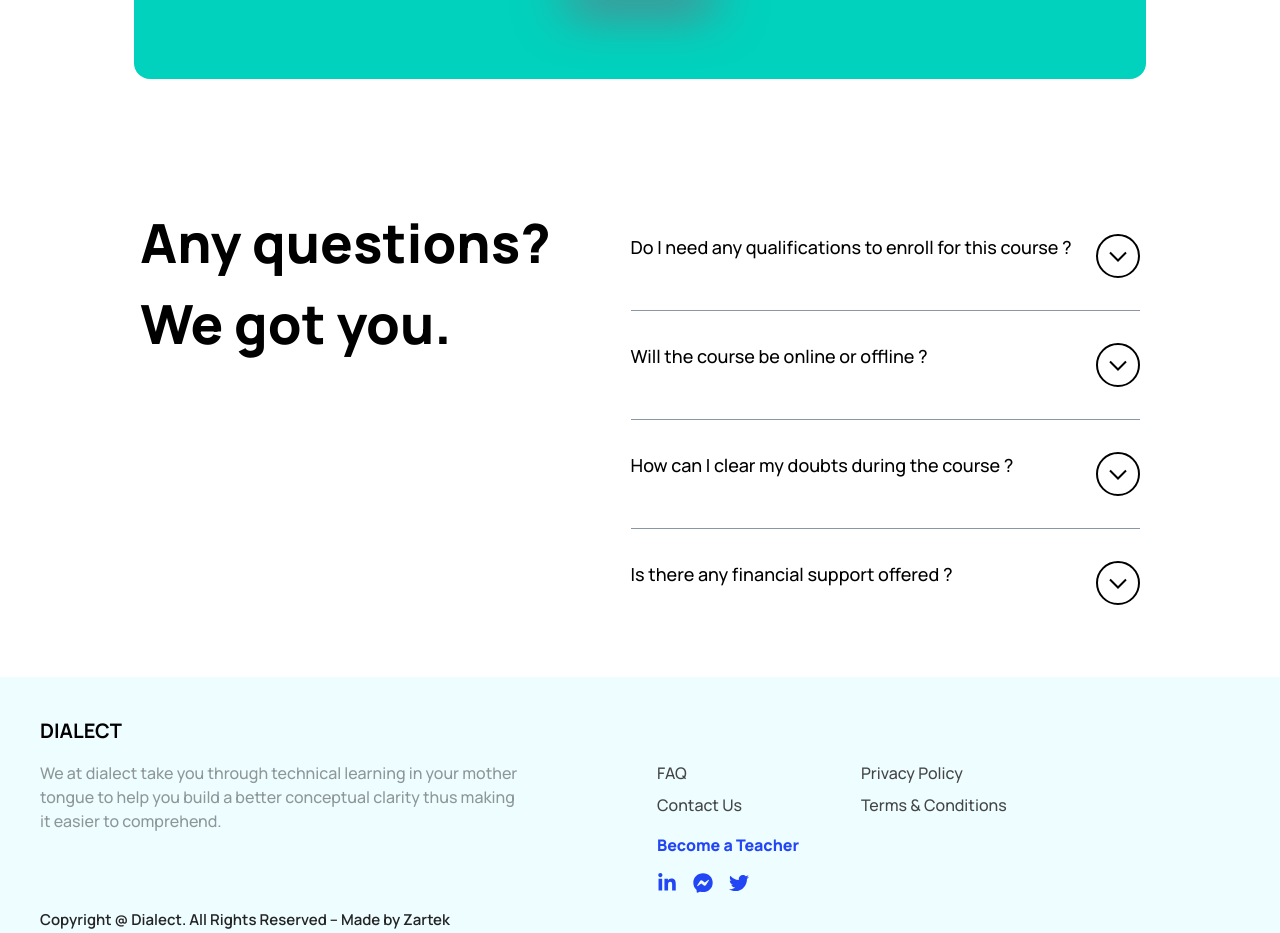
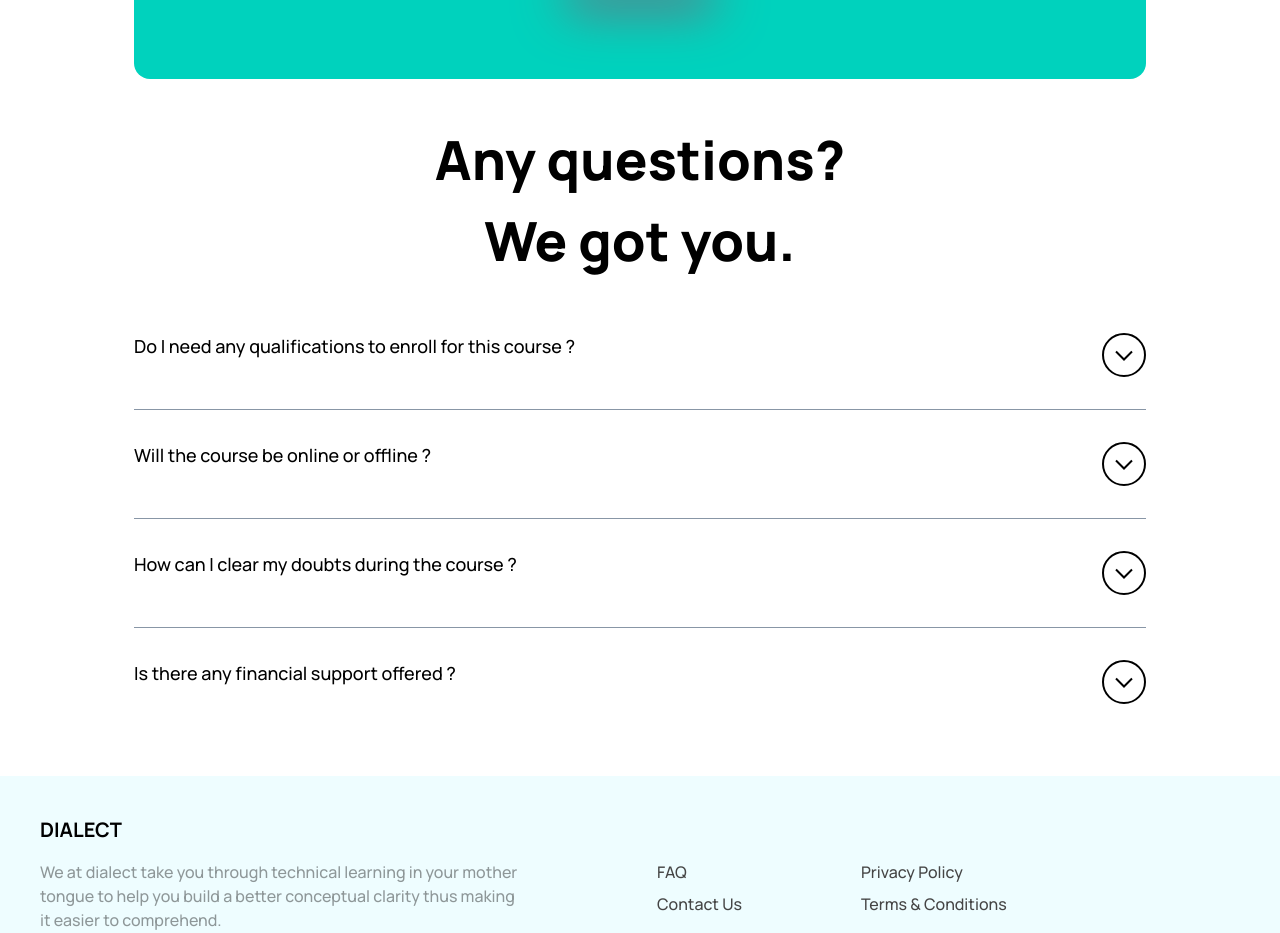
Before and after one commit to salmanpary/Dialect, a Next.js app: page / in a window 1280 px wide. Shown: the part 3563-4496 px from the top of the page. Built offline with nearby package versions, Linux system fonts and the light colour scheme.

Commit message:
faq section done

```diff
--- a/components/Faq/Faqsection.js
+++ b/components/Faq/Faqsection.js
@@ -1,9 +1,27 @@
 import React from 'react'
 import Faqs from './Faqs'
+import { useMediaQuery } from 'usehooks-ts'
 const Faqsection = () => {
+  const matches = useMediaQuery("(max-width: 671px)");
+  const [style,setstyle]=React.useState("margin")
+  React.useEffect(()=>{
+      if(!matches){
+
+          setstyle("margin")
+      }
+      else{
+
+          setstyle("mx-4")
+      }
+  }
+  ,[matches])
   return (
-    <div className="flex justify-center gap-x-20 xl:flex-wrap sm:mx-5 md:gap-x-0 mt-[7.688rem] md:mt-10">
-        <div className=' md:flex md:flex-col md:justify-center md:items-center'>
+    <>
+    <div className='mt-10'>
+
+
+    <div className={`flex justify-center flex-col ${style} gap-y-5`}>
+        <div className=' flex flex-col justify-center items-center'>
         <h2 className='font-extrabold text-faqheading md:text-center'>Any questions?</h2>
         <h2 className='font-extrabold text-faqheading md:text-center'>We got you.</h2>
 
@@ -11,6 +29,8 @@ const Faqsection = () => {
         <Faqs/>
 
     </div>
+    </div>
+    </>
   )
 }
 
```
